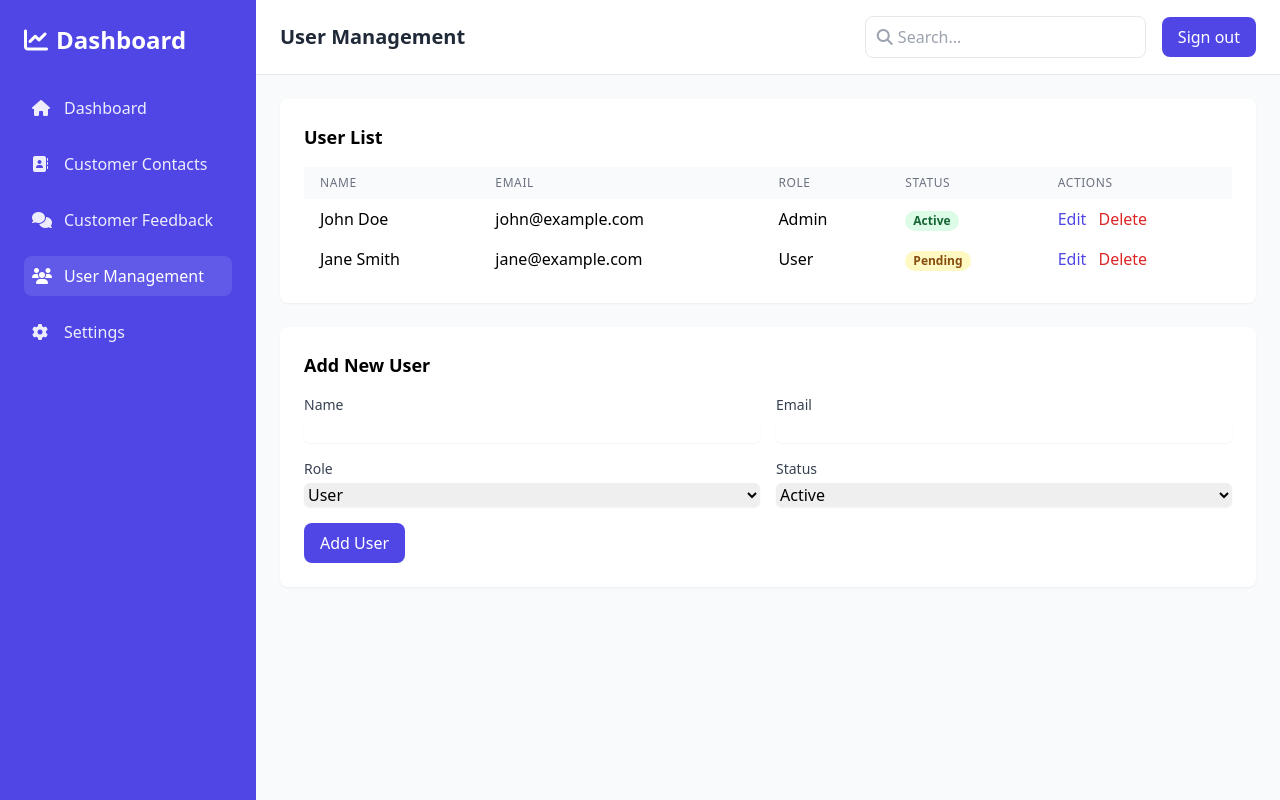
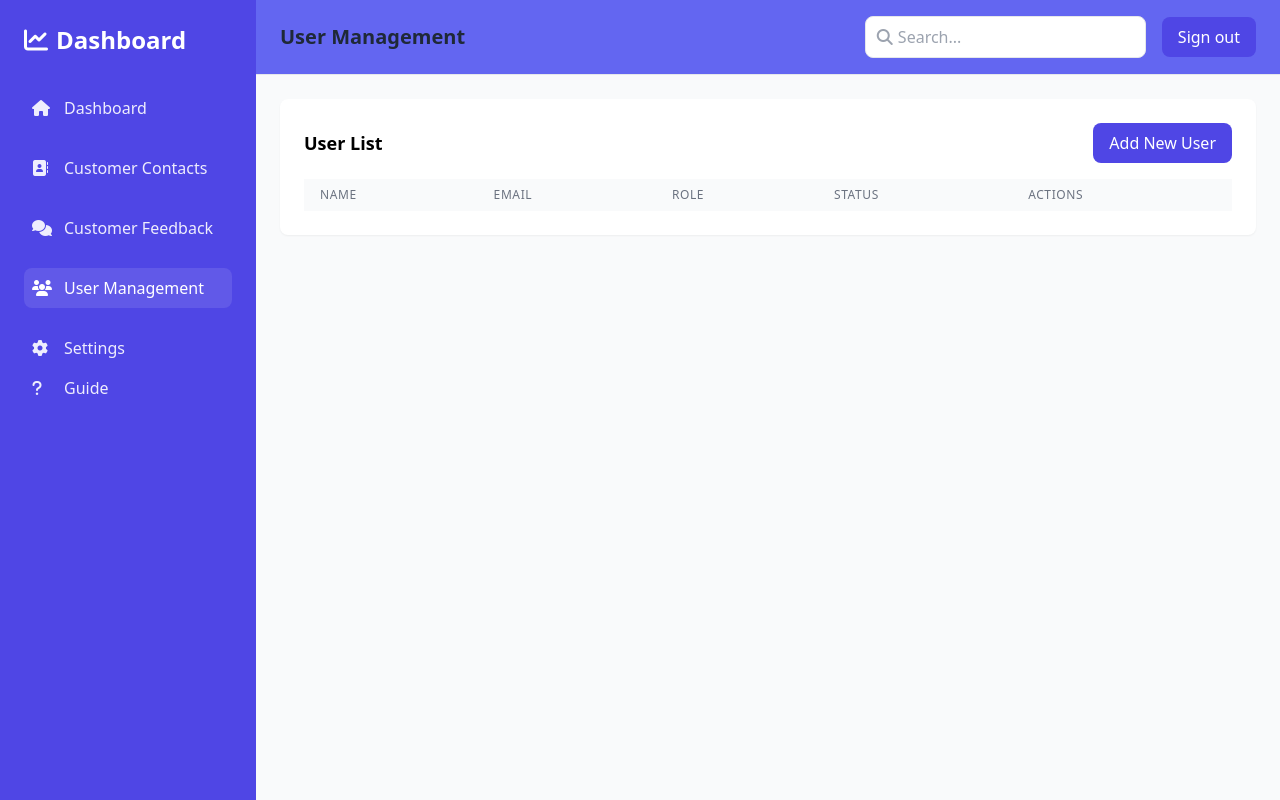
Before and after one commit to exile213/CustomerFeedback, a PHP site: template views/dashboard-pages/user-management_view.php in a window 1280 px wide. Run offline with PHP 8.4, Linux system fonts and the light colour scheme; the template is opened without the code that fills it: most values are stand-ins (such as "Sample title", 1, 10 or a date in 2020); lists and menus that the app fills with data are empty; some libraries are stand-ins or nearby versions.

Commit message:
Update nav color, add user-management script and controller

```diff
--- a/index.php
+++ b/index.php
@@ -46,8 +46,8 @@
             break;
 
         case 'CRM/customer-feedback':
-                require __DIR__ . "/views/dashboard-pages/customer-feedback_view.php";
-                break;
+            require __DIR__ . "/views/dashboard-pages/customer-feedback_view.php";
+            break;
 
         default:
             http_response_code(404);
--- a/views/dashboard-pages/customer-contacts_view.php
+++ b/views/dashboard-pages/customer-contacts_view.php
@@ -28,7 +28,7 @@
 
         <div class="flex-1 flex flex-col overflow-hidden">
             <!-- Navigation bar -->
-            <header class="bg-white border-b">
+            <header class="bg-indigo-500 border-b">
                 <div class="flex justify-between items-center px-6 py-4">
                     <h1 class="text-xl font-semibold text-gray-800">Customer Contacts</h1>
                     <div class="flex items-center gap-4">
--- a/views/dashboard-pages/customer-feedback_view.php
+++ b/views/dashboard-pages/customer-feedback_view.php
@@ -28,7 +28,7 @@
 
         <div class="flex-1 flex flex-col overflow-hidden">
             <!-- Navigation bar -->
-            <header class="bg-white border-b">
+            <header class="bg-indigo-500 border-b">
                 <div class="flex justify-between items-center px-6 py-4">
                     <h1 class="text-xl font-semibold text-gray-800">Customer Feedback</h1>
                     <div class="flex items-center gap-4">
--- a/views/dashboard-pages/user-management_view.php
+++ b/views/dashboard-pages/user-management_view.php
@@ -16,19 +16,22 @@
                 <h2 class="text-2xl font-bold">Dashboard</h2>
             </div>
             <nav>
-                <ul class="space-y-4">
+                <ul class="space-y-5">
                     <li><a href="dashboard" class="flex items-center gap-3 text-white/90 hover:text-white p-2 rounded-lg hover:bg-white/10"><i class="fas fa-home w-5"></i><span>Dashboard</span></a></li>
                     <li><a href="customer-contacts" class="flex items-center gap-3 text-white/90 hover:text-white p-2 rounded-lg hover:bg-white/10"> <i class="fas fa-address-book w-5"></i><span>Customer Contacts</span></a></li>
                     <li><a href="customer-feedback" class="flex items-center gap-3 text-white/90 hover:text-white p-2 rounded-lg hover:bg-white/10"><i class="fas fa-comments w-5"></i><span>Customer Feedback</span></a></li>
                     <li><a href="user_management" class="flex items-center gap-3 text-white p-2 rounded-lg bg-white/10"><i class="fas fa-users w-5"></i><span>User Management</span></a></li>
+                    <div class="bottom-sideItems">
                     <li><a href="#" class="flex items-center gap-3 text-white/90 hover:text-white p-2 rounded-lg hover:bg-white/10"><i class="fas fa-cog w-5"></i><span>Settings</span></a></li>
+                    <li><a href="#" class="flex items-center gap-3 text-white/90 hover:text-white p-2 rounded-lg hover:bg-white/10"><i class="fas fa-question w-5"></i><span>Guide</span></a></li>
+                    </div>
                 </ul>
             </nav>
         </aside>
 
         <div class="flex-1 flex flex-col overflow-hidden">
             <!-- Navigation bar -->
-            <header class="bg-white border-b">
+            <header class="bg-indigo-500 border-b">
                 <div class="flex justify-between items-center px-6 py-4">
                     <h1 class="text-xl font-semibold text-gray-800">User Management</h1>
                     <div class="flex items-center gap-4">
@@ -48,7 +51,10 @@
                 <div class="max-w-7xl mx-auto">
                     <!-- User Management Content -->
                     <div class="bg-white rounded-lg shadow-sm p-6 mb-6">
-                        <h2 class="text-lg font-semibold mb-4">User List</h2>
+                        <div class="flex justify-between items-center mb-4">
+                            <h2 class="text-lg font-semibold">User List</h2>
+                            <button id="addUserBtn" class="px-4 py-2 bg-indigo-600 text-white rounded-lg hover:bg-indigo-700">Add New User</button>
+                        </div>
                         <div class="overflow-x-auto">
                             <table class="min-w-full">
                                 <thead>
@@ -60,70 +66,98 @@
                                         <th class="px-4 py-2 text-left text-xs font-medium text-gray-500 uppercase tracking-wider">Actions</th>
                                     </tr>
                                 </thead>
-                                <tbody>
-                                    <!-- Sample user rows -->
-                                    <tr>
-                                        <td class="px-4 py-2">John Doe</td>
-                                        <td class="px-4 py-2">john@example.com</td>
-                                        <td class="px-4 py-2">Admin</td>
-                                        <td class="px-4 py-2"><span class="px-2 inline-flex text-xs leading-5 font-semibold rounded-full bg-green-100 text-green-800">Active</span></td>
-                                        <td class="px-4 py-2">
-                                            <button class="text-indigo-600 hover:text-indigo-900">Edit</button>
-                                            <button class="ml-2 text-red-600 hover:text-red-900">Delete</button>
-                                        </td>
-                                    </tr>
-                                    <tr>
-                                        <td class="px-4 py-2">Jane Smith</td>
-                                        <td class="px-4 py-2">jane@example.com</td>
-                                        <td class="px-4 py-2">User</td>
-                                        <td class="px-4 py-2"><span class="px-2 inline-flex text-xs leading-5 font-semibold rounded-full bg-yellow-100 text-yellow-800">Pending</span></td>
-                                        <td class="px-4 py-2">
-                                            <button class="text-indigo-600 hover:text-indigo-900">Edit</button>
-                                            <button class="ml-2 text-red-600 hover:text-red-900">Delete</button>
-                                        </td>
-                                    </tr>
+                                <tbody id="userTableBody">
+                                    <!-- User rows will be dynamically inserted here -->
                                 </tbody>
                             </table>
                         </div>
-                    </div>
-
-                    <!-- Add New User Form -->
-                    <div class="bg-white rounded-lg shadow-sm p-6">
-                        <h2 class="text-lg font-semibold mb-4">Add New User</h2>
-                        <form>
-                            <div class="grid grid-cols-1 md:grid-cols-2 gap-4">
-                                <div>
-                                    <label for="name" class="block text-sm font-medium text-gray-700">Name</label>
-                                    <input type="text" id="name" name="name" class="mt-1 block w-full border-gray-300 rounded-md shadow-sm focus:ring-indigo-500 focus:border-indigo-500">
-                                </div>
-                                <div>
-                                    <label for="email" class="block text-sm font-medium text-gray-700">Email</label>
-                                    <input type="email" id="email" name="email" class="mt-1 block w-full border-gray-300 rounded-md shadow-sm focus:ring-indigo-500 focus:border-indigo-500">
-                                </div>
-                                <div>
-                                    <label for="role" class="block text-sm font-medium text-gray-700">Role</label>
-                                    <select id="role" name="role" class="mt-1 block w-full border-gray-300 rounded-md shadow-sm focus:ring-indigo-500 focus:border-indigo-500">
-                                        <option>User</option>
-                                        <option>Admin</option>
-                                    </select>
-                                </div>
-                                <div>
-                                    <label for="status" class="block text-sm font-medium text-gray-700">Status</label>
-                                    <select id="status" name="status" class="mt-1 block w-full border-gray-300 rounded-md shadow-sm focus:ring-indigo-500 focus:border-indigo-500">
-                                        <option>Active</option>
-                                        <option>Pending</option>
-                                        <option>Inactive</option>
-                                    </select>
-                                </div>
-                            </div>
-                            <div class="mt-4">
-                                <button type="submit" class="px-4 py-2 bg-indigo-600 text-white rounded-lg hover:bg-indigo-700">Add User</button>
-                            </div>
-                        </form>
                     </div>
                 </div>
             </main>
         </div>
     </div>
+
+    <!-- User Modal -->
+    <div id="userModal" class="fixed z-10 inset-0 overflow-y-auto hidden">
+        <div class="flex items-end justify-center min-h-screen pt-4 px-4 pb-20 text-center sm:block sm:p-0">
+            <div class="fixed inset-0 transition-opacity" aria-hidden="true">
+                <div class="absolute inset-0 bg-gray-500 opacity-75"></div>
+            </div>
+            <span class="hidden sm:inline-block sm:align-middle sm:h-screen" aria-hidden="true">&#8203;</span>
+            <div class="inline-block align-bottom bg-white rounded-lg text-left overflow-hidden shadow-xl transform transition-all sm:my-8 sm:align-middle sm:max-w-lg sm:w-full">
+                <form id="userForm">
+                    <div class="bg-white px-4 pt-5 pb-4 sm:p-6 sm:pb-4">
+                        <h3 id="modalTitle" class="text-lg leading-6 font-medium text-gray-900 mb-4"></h3>
+                        <input type="hidden" id="userId">
+                        <div class="mb-4">
+                            <label for="name" class="block text-gray-700 text-sm font-bold mb-2">Name</label>
+                            <input type="text" id="name" name="name" class="shadow appearance-none border rounded w-full py-2 px-3 text-gray-700 leading-tight focus:outline-none focus:shadow-outline" required>
+                        </div>
+                        <div class="mb-4">
+                            <label for="email" class="block text-gray-700 text-sm font-bold mb-2">Email</label>
+                            <input type="email" id="email" name="email" class="shadow appearance-none border rounded w-full py-2 px-3 text-gray-700 leading-tight focus:outline-none focus:shadow-outline" required>
+                        </div>
+                        <div id="passwordField" class="mb-4">
+                            <label for="password" class="block text-gray-700 text-sm font-bold mb-2">Password</label>
+                            <input type="password" id="password" name="password" class="shadow appearance-none border rounded w-full py-2 px-3 text-gray-700 leading-tight focus:outline-none focus:shadow-outline">
+                        </div>
+                        <div class="mb-4">
+                            <label for="role" class="block text-gray-700 text-sm font-bold mb-2">Role</label>
+                            <select id="role" name="role" class="shadow appearance-none border rounded w-full py-2 px-3 text-gray-700 leading-tight focus:outline-none focus:shadow-outline" required>
+                                <option value="admin">Admin</option>
+                                <option value="user">User</option>
+                            </select>
+                        </div>
+                        <div class="mb-4">
+                            <label for="status" class="block text-gray-700 text-sm font-bold mb-2">Status</label>
+                            <select id="status" name="status" class="shadow appearance-none border rounded w-full py-2 px-3 text-gray-700 leading-tight focus:outline-none focus:shadow-outline" required>
+                                <option value="active">Active</option>
+                                <option value="pending">Pending</option>
+                                <option value="inactive">Inactive</option>
+                            </select>
+                        </div>
+                    </div>
+                    <div class="bg-gray-50 px-4 py-3 sm:px-6 sm:flex sm:flex-row-reverse">
+                        <button type="submit" class="w-full inline-flex justify-center rounded-md border border-transparent shadow-sm px-4 py-2 bg-indigo-600 text-base font-medium text-white hover:bg-indigo-700 focus:outline-none focus:ring-2 focus:ring-offset-2 focus:ring-indigo-500 sm:ml-3 sm:w-auto sm:text-sm">
+                            Save
+                        </button>
+                        <button type="button" class="mt-3 w-full inline-flex justify-center rounded-md border border-gray-300 shadow-sm px-4 py-2 bg-white text-base font-medium text-gray-700 hover:bg-gray-50 focus:outline-none focus:ring-2 focus:ring-offset-2 focus:ring-indigo-500 sm:mt-0 sm:ml-3 sm:w-auto sm:text-sm" onclick="closeModal()">
+                            Cancel
+                        </button>
+                    </div>
+                </form>
+            </div>
+        </div>
+    </div>
+
+    <!-- Delete Confirmation Modal -->
+    <div id="deleteModal" class="fixed z-10 inset-0 overflow-y-auto hidden">
+        <div class="flex items-end justify-center min-h-screen pt-4 px-4 pb-20 text-center sm:block sm:p-0">
+            <div class="fixed inset-0 transition-opacity" aria-hidden="true">
+                <div class="absolute inset-0 bg-gray-500 opacity-75"></div>
+            </div>
+            <span class="hidden sm:inline-block sm:align-middle sm:h-screen" aria-hidden="true">&#8203;</span>
+            <div class="inline-block align-bottom bg-white rounded-lg text-left overflow-hidden shadow-xl transform transition-all sm:my-8 sm:align-middle sm:max-w-lg sm:w-full">
+                <div class="bg-white px-4 pt-5 pb-4 sm:p-6 sm:pb-4">
+                    <h3 class="text-lg leading-6 font-medium text-gray-900 mb-4">Confirm Deletion</h3>
+                    <p>Are you sure you want to delete this user?</p>
+                </div>
+                <div class="bg-gray-50 px-4 py-3 sm:px-6 sm:flex sm:flex-row-reverse">
+                    <button type="button" id="confirmDelete" class="w-full inline-flex justify-center rounded-md border border-transparent shadow-sm px-4 py-2 bg-red-600 text-base font-medium text-white hover:bg-red-700 focus:outline-none focus:ring-2 focus:ring-offset-2 focus:ring-red-500 sm:ml-3 sm:w-auto sm:text-sm">
+                        Delete
+                    </button>
+                    <button type="button" class="mt-3 w-full inline-flex justify-center rounded-md border border-gray-300 shadow-sm px-4 py-2 bg-white text-base font-medium text-gray-700 hover:bg-gray-50 focus:outline-none focus:ring-2 focus:ring-offset-2 focus:ring-indigo-500 sm:mt-0 sm:ml-3 sm:w-auto sm:text-sm" onclick="closeDeleteModal()">
+                        Cancel
+                    </button>
+                </div>
+            </div>
+        </div>
+    </div>
+
+    <script>
+    // Pass the initial users data to JavaScript
+    var initialUsers = <?php echo json_encode($users); ?>;
+    </script>
+    <script src="Scripts/user_management.js"></script>
 </body>
 </html>
```
Also changed, not shown: Scripts/user_management.js (added, +152 -0 lines), controllers/dashboard-pages/user-management.php (added, +84 -0 lines), views/dashboard_view.php (+4 -4 lines).
